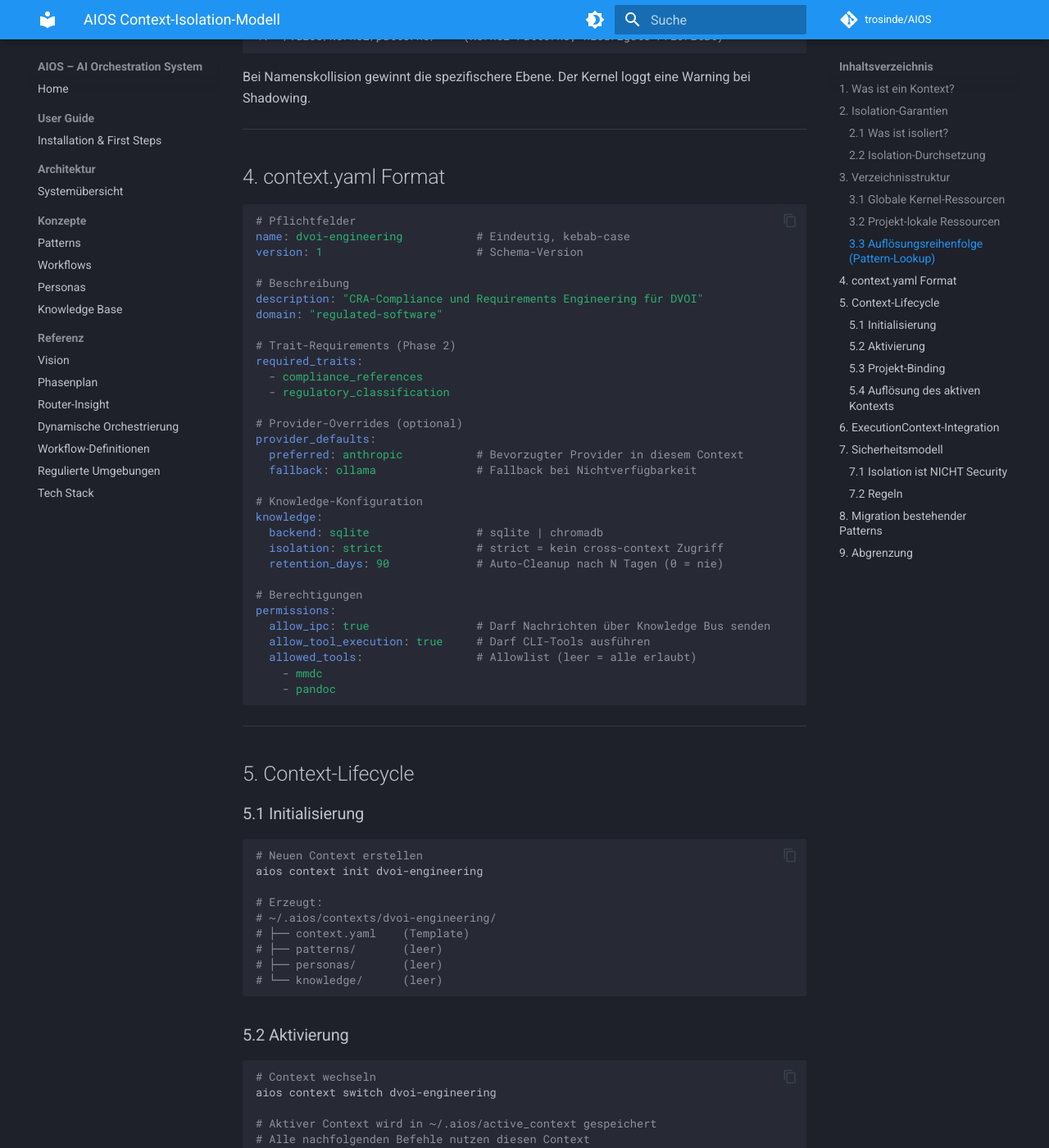
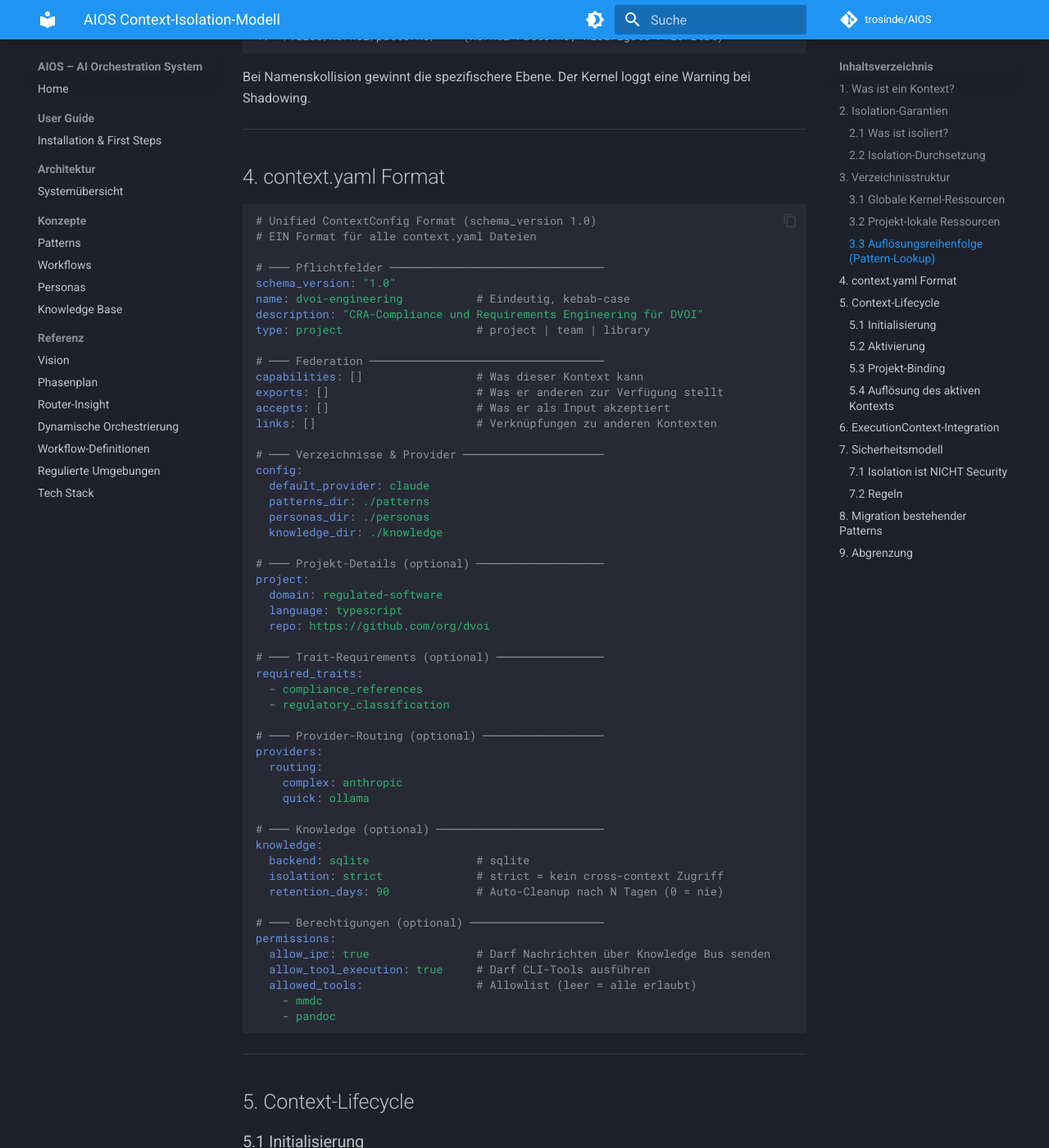
Before and after one commit to trosinde/AIOS, an MkDocs documentation site: the page built from docs/CONTEXT_MODEL.md, in a window 1280 px wide and 1400 px high, scrolled down 2533 px. Shown: the whole window at 82% size. Built offline with MkDocs 1.6.1 and Material for MkDocs 9.7.7, drawn with Linux system fonts in a browser that asks for light colours; comment, search, counter and statistics services are not loaded.

Commit message:
fix: restore serializeContext validation, update CONTEXT_MODEL.md to unified format
- serializeContext() now validates name and type before serializing
  (regression from removing AiosContextSchema.parse)
- docs/CONTEXT_MODEL.md updated to show unified ContextConfig format
  instead of removed provider_defaults field

https://claude.ai/code/session_012skNZn4oiWzM1VJgbG14XG

````diff
--- a/docs/CONTEXT_MODEL.md
+++ b/docs/CONTEXT_MODEL.md
@@ -111,31 +111,52 @@ Bei Namenskollision gewinnt die spezifischere Ebene. Der Kernel loggt eine Warni
 ## 4. context.yaml Format
 
 ```yaml
-# Pflichtfelder
+# Unified ContextConfig Format (schema_version 1.0)
+# EIN Format für alle context.yaml Dateien
+
+# ─── Pflichtfelder ────────────────────────────────
+schema_version: "1.0"
 name: dvoi-engineering           # Eindeutig, kebab-case
-version: 1                       # Schema-Version
+description: "CRA-Compliance und Requirements Engineering für DVOI"
+type: project                    # project | team | library
 
-# Beschreibung
-description: "CRA-Compliance und Requirements Engineering für DVOI"
-domain: "regulated-software"
+# ─── Federation ───────────────────────────────────
+capabilities: []                 # Was dieser Kontext kann
+exports: []                      # Was er anderen zur Verfügung stellt
+accepts: []                      # Was er als Input akzeptiert
+links: []                        # Verknüpfungen zu anderen Kontexten
 
-# Trait-Requirements (Phase 2)
+# ─── Verzeichnisse & Provider ─────────────────────
+config:
+  default_provider: claude
+  patterns_dir: ./patterns
+  personas_dir: ./personas
+  knowledge_dir: ./knowledge
+
+# ─── Projekt-Details (optional) ───────────────────
+project:
+  domain: regulated-software
+  language: typescript
+  repo: https://github.com/org/dvoi
+
+# ─── Trait-Requirements (optional) ────────────────
 required_traits:
   - compliance_references
   - regulatory_classification
 
-# Provider-Overrides (optional)
-provider_defaults:
-  preferred: anthropic           # Bevorzugter Provider in diesem Context
-  fallback: ollama               # Fallback bei Nichtverfügbarkeit
+# ─── Provider-Routing (optional) ──────────────────
+providers:
+  routing:
+    complex: anthropic
+    quick: ollama
 
-# Knowledge-Konfiguration
+# ─── Knowledge (optional) ─────────────────────────
 knowledge:
-  backend: sqlite                # sqlite | chromadb
+  backend: sqlite                # sqlite
   isolation: strict              # strict = kein cross-context Zugriff
   retention_days: 90             # Auto-Cleanup nach N Tagen (0 = nie)
 
-# Berechtigungen
+# ─── Berechtigungen (optional) ────────────────────
 permissions:
   allow_ipc: true                # Darf Nachrichten über Knowledge Bus senden
   allow_tool_execution: true     # Darf CLI-Tools ausführen
````
Also changed, not shown: 1 other file.
